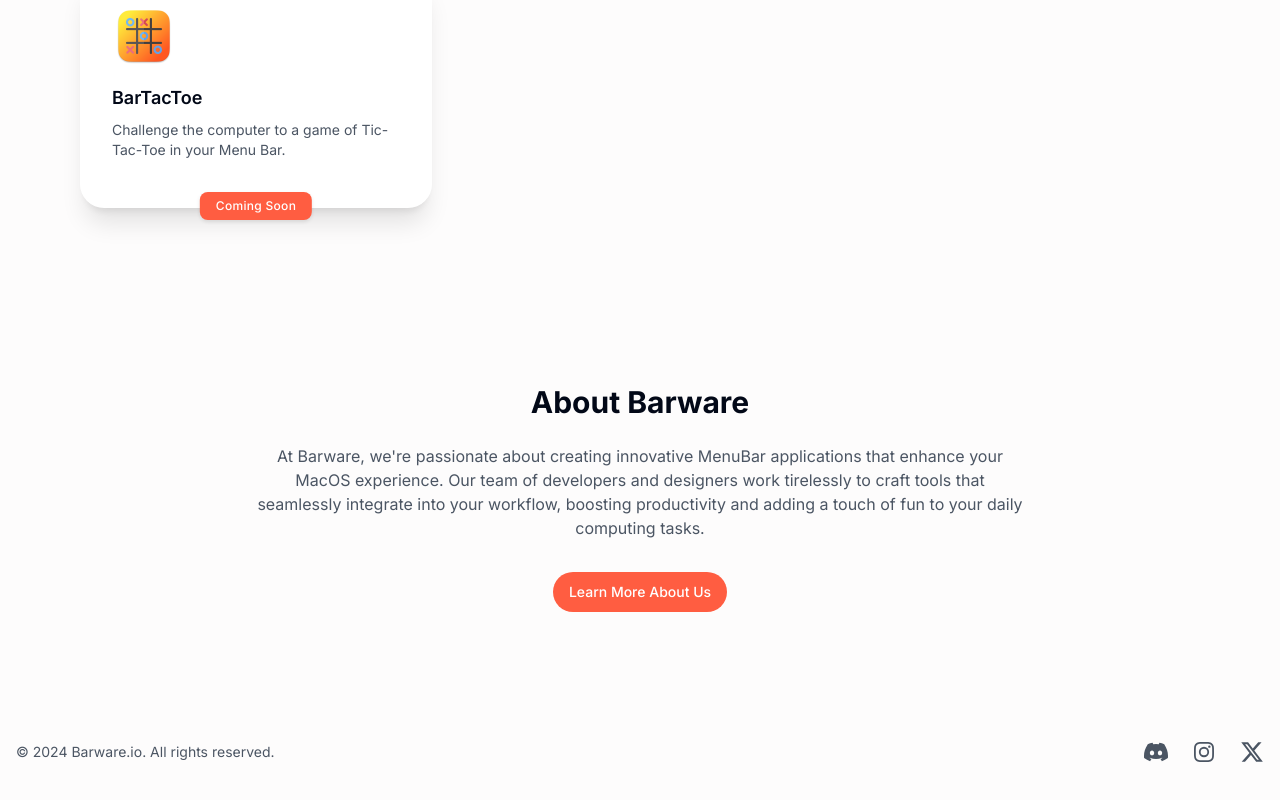
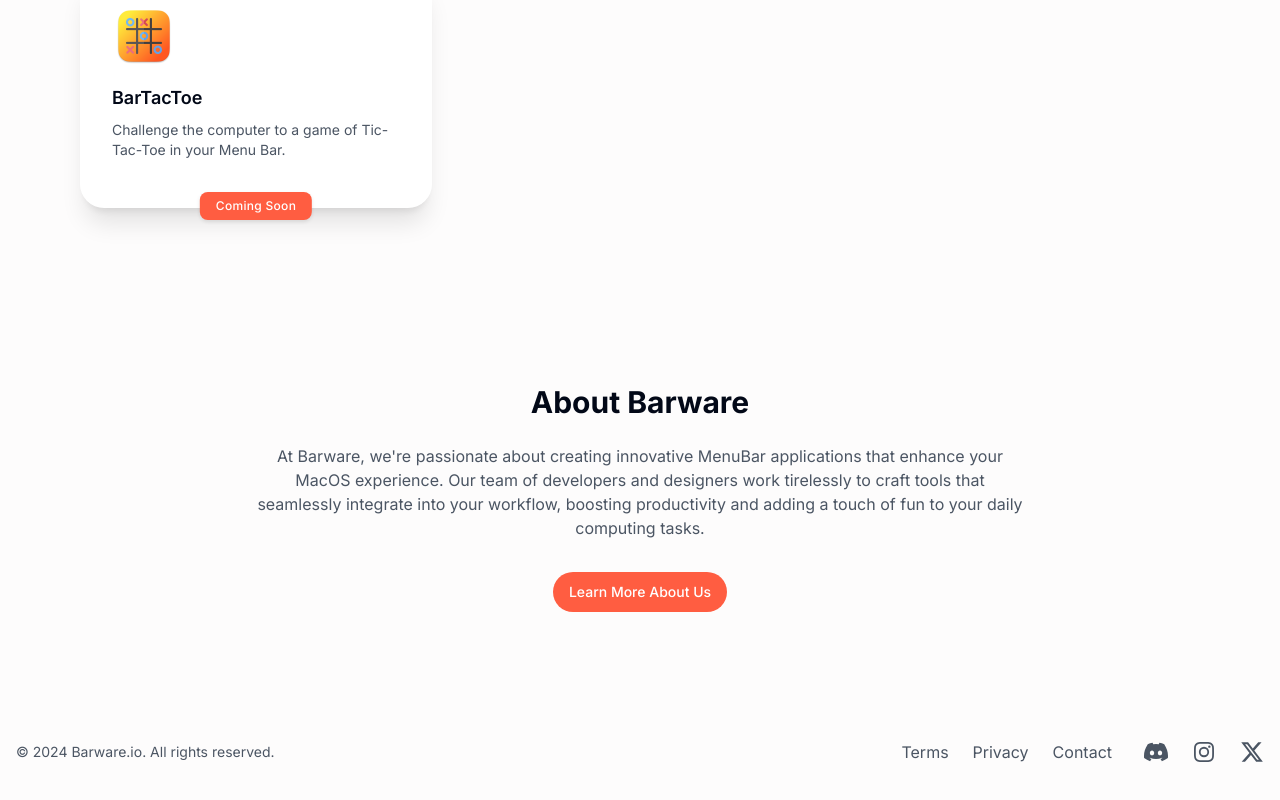
Before and after one commit to barware-io/barware.io, a Next.js app: page / in a window 1280 px wide. Shown: the part 1764-2564 px from the top of the page. Built offline with nearby package versions, Linux system fonts and the light colour scheme.

Commit message:
Improve footer

```diff
--- a/components/layout/Footer.tsx
+++ b/components/layout/Footer.tsx
@@ -8,7 +8,13 @@
           <div className="text-sm text-gray-600">
             © {new Date().getFullYear()} Barware.io. All rights reserved.
           </div>
-          <div className="flex items-center space-x-6 mt-4 md:mt-0">
+          <div className="flex flex-col md:flex-row items-center space-y-4 md:space-y-0 md:space-x-8">
+            <div className="flex space-x-6">
+              <Link href="/terms" className="text-gray-600 hover:text-gray-900">Terms</Link>
+              <Link href="/privacy" className="text-gray-600 hover:text-gray-900">Privacy</Link>
+              <Link href="/contact" className="text-gray-600 hover:text-gray-900">Contact</Link>
+            </div>
+            <div className="flex items-center space-x-6">
               <a
                 href="https://discord.gg/7w79Nsmc"
                 target="_blank"
@@ -45,6 +51,7 @@
             </div>
           </div>
         </div>
+      </div>
     </footer>
   )
 }
```
Lines whose indentation alone changed are shown as unchanged.
